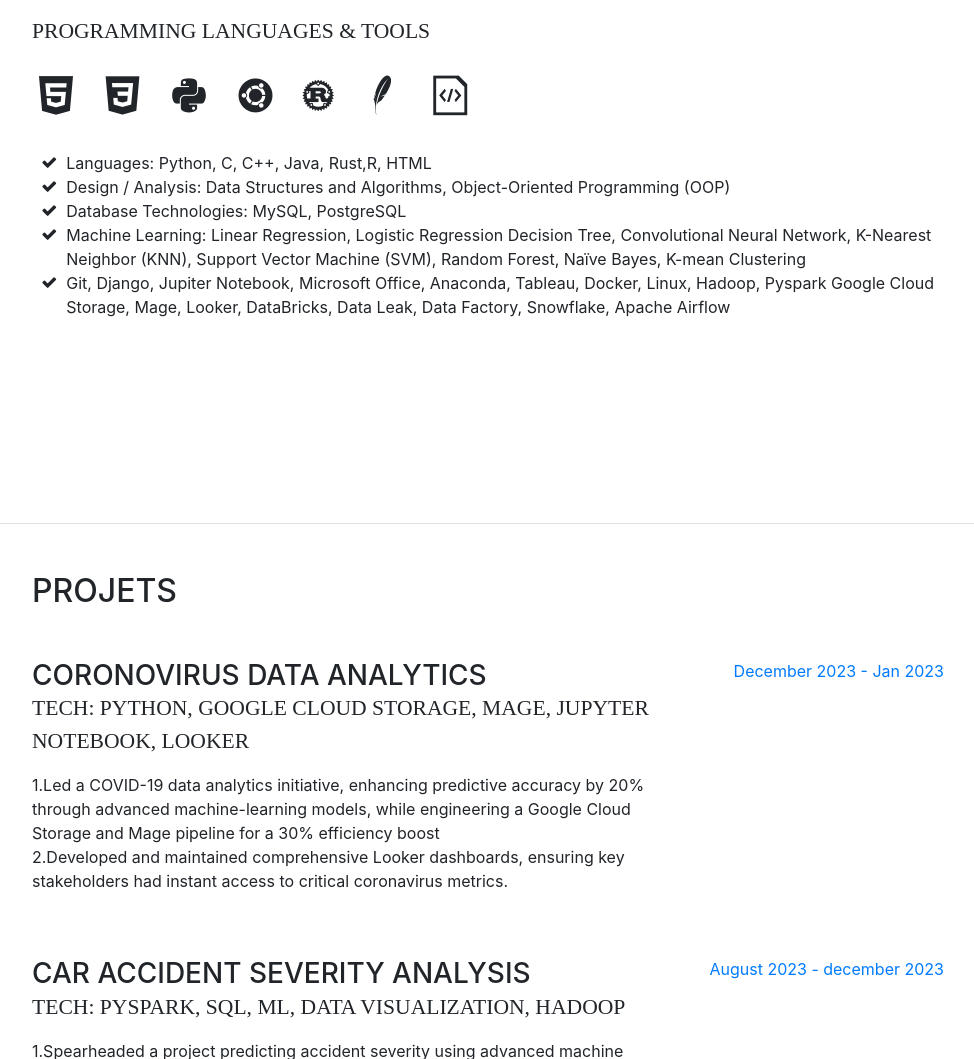
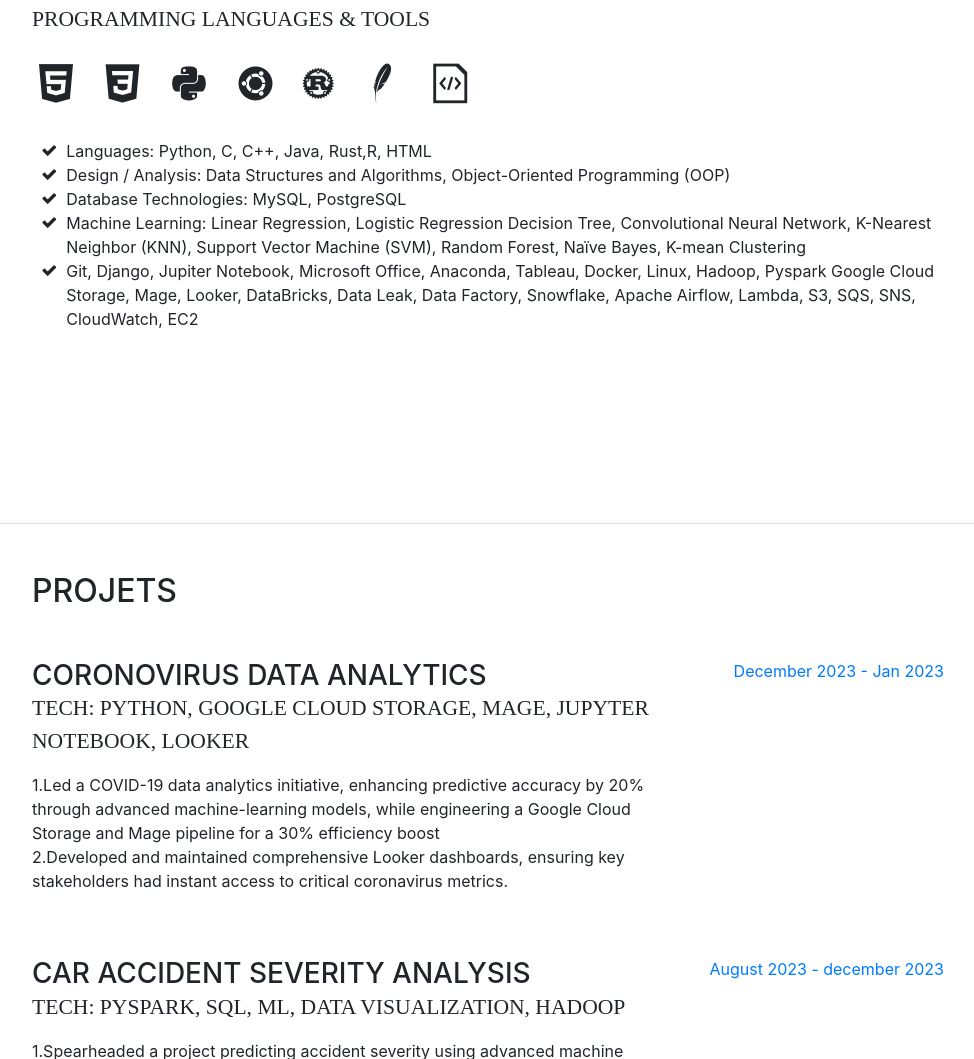
Before and after one commit to kiran1-1/kiran_Gorijala.github.io, a website with bundled scripts: page index.html in a window 1280 px wide. Shown: the part 3703-4762 px from the top of the page, without its empty margins (288-1262 px from the left). Built offline with nearby package versions, Linux system fonts and the light colour scheme; a web font is replaced by a local one.

Commit message:
commited

```diff
--- a/index.html
+++ b/index.html
@@ -256,7 +256,7 @@ Neighbor (KNN), Support Vector Machine (SVM), Random Forest, Naïve Bayes, K-mea
               <li>
                 <i class="fa-li fa fa-check"></i>
                 Git, Django, Jupiter Notebook, Microsoft Office, Anaconda, Tableau, Docker, Linux, Hadoop, Pyspark
-Google Cloud Storage, Mage, Looker, DataBricks, Data Leak, Data Factory, Snowflake, Apache Airflow</li>
+Google Cloud Storage, Mage, Looker, DataBricks, Data Leak, Data Factory, Snowflake, Apache Airflow, Lambda, S3, SQS, SNS, CloudWatch, EC2</li>
               <li>
           </ul>
         </div>
```
